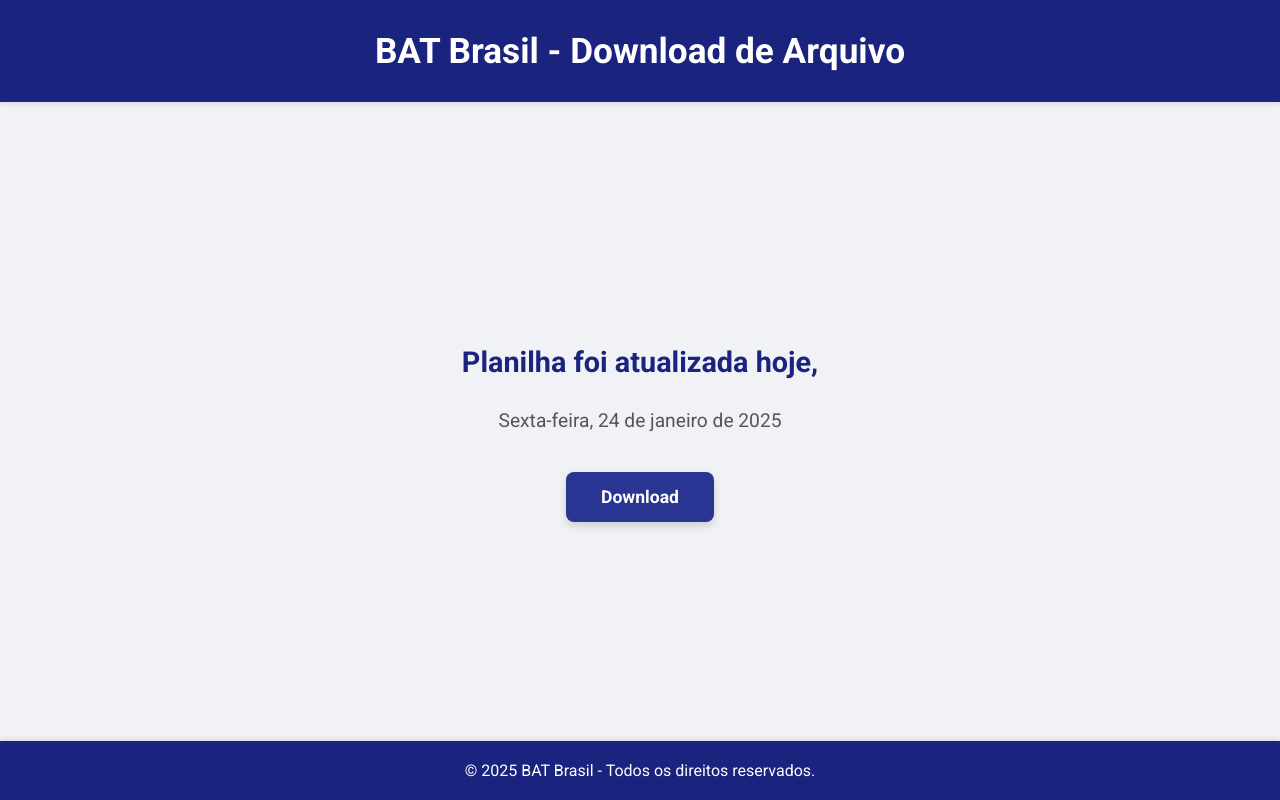
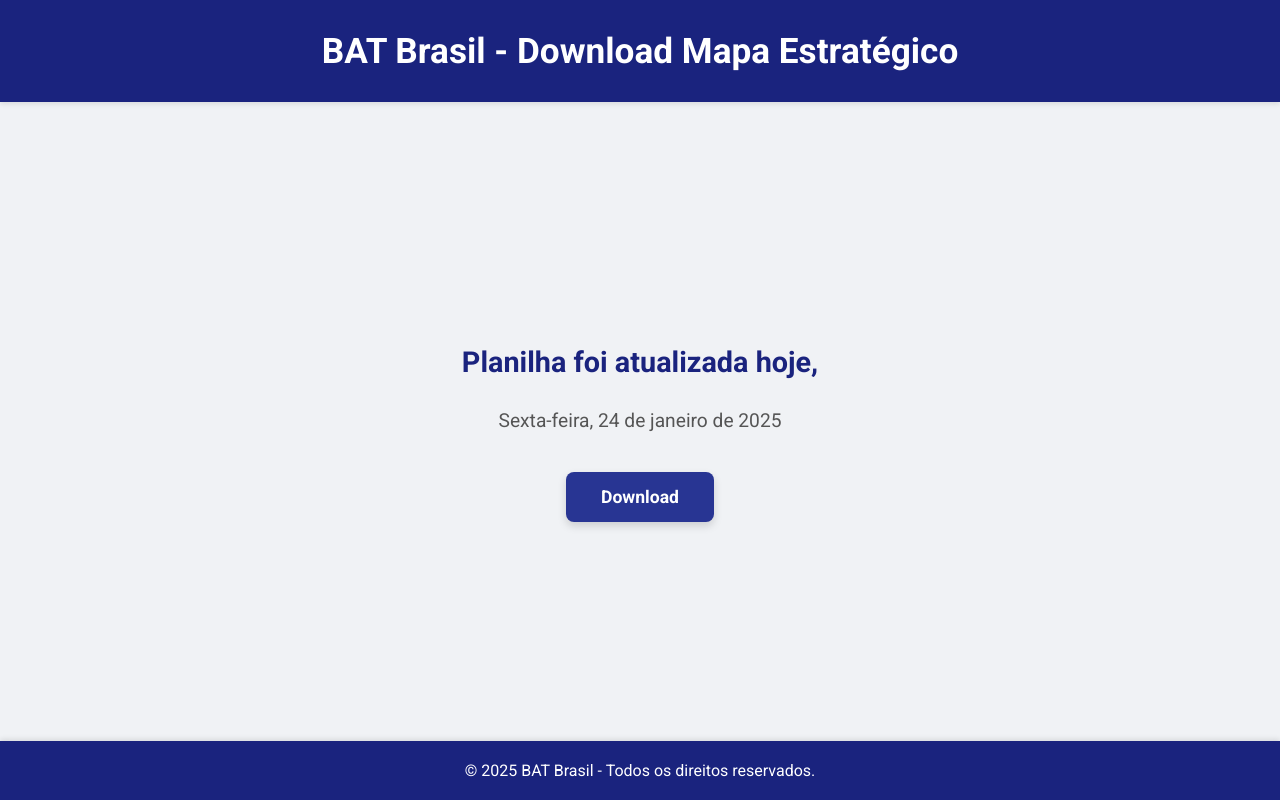
Before and after one commit to onepage-1/mapa-demoestrateg, a plain HTML site: page index.html in a window 1280 px wide. Drawn offline with Linux system fonts and the light colour scheme.

Commit message:
Update index.html

```diff
--- a/index.html
+++ b/index.html
@@ -100,7 +100,7 @@
 <body>
     <!-- Cabeçalho -->
     <header>
-        <h1>BAT Brasil - Download de Arquivo</h1>
+        <h1>BAT Brasil - Download Mapa Estratégico</h1>
     </header>
 
     <!-- Conteúdo principal -->
```
